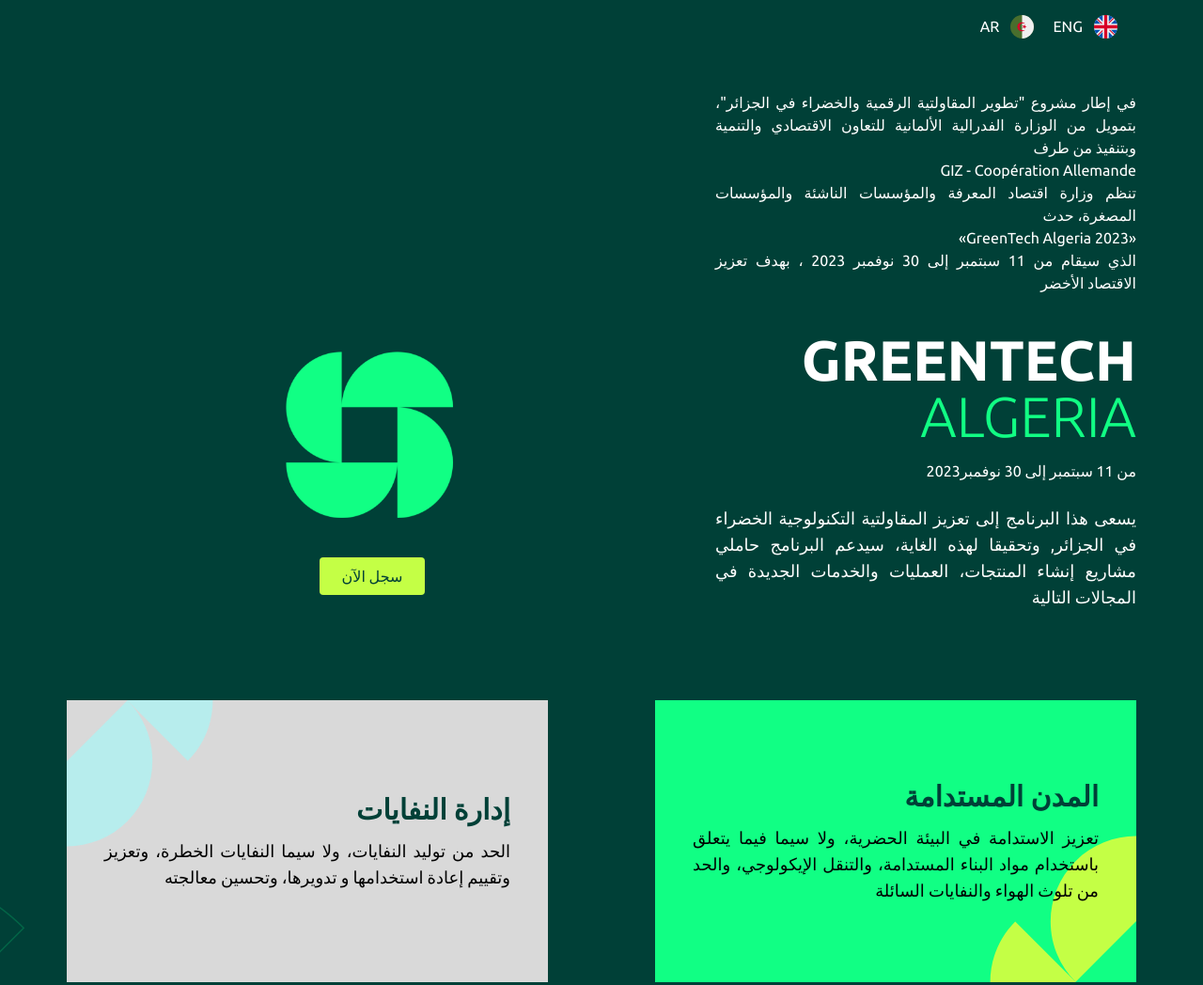
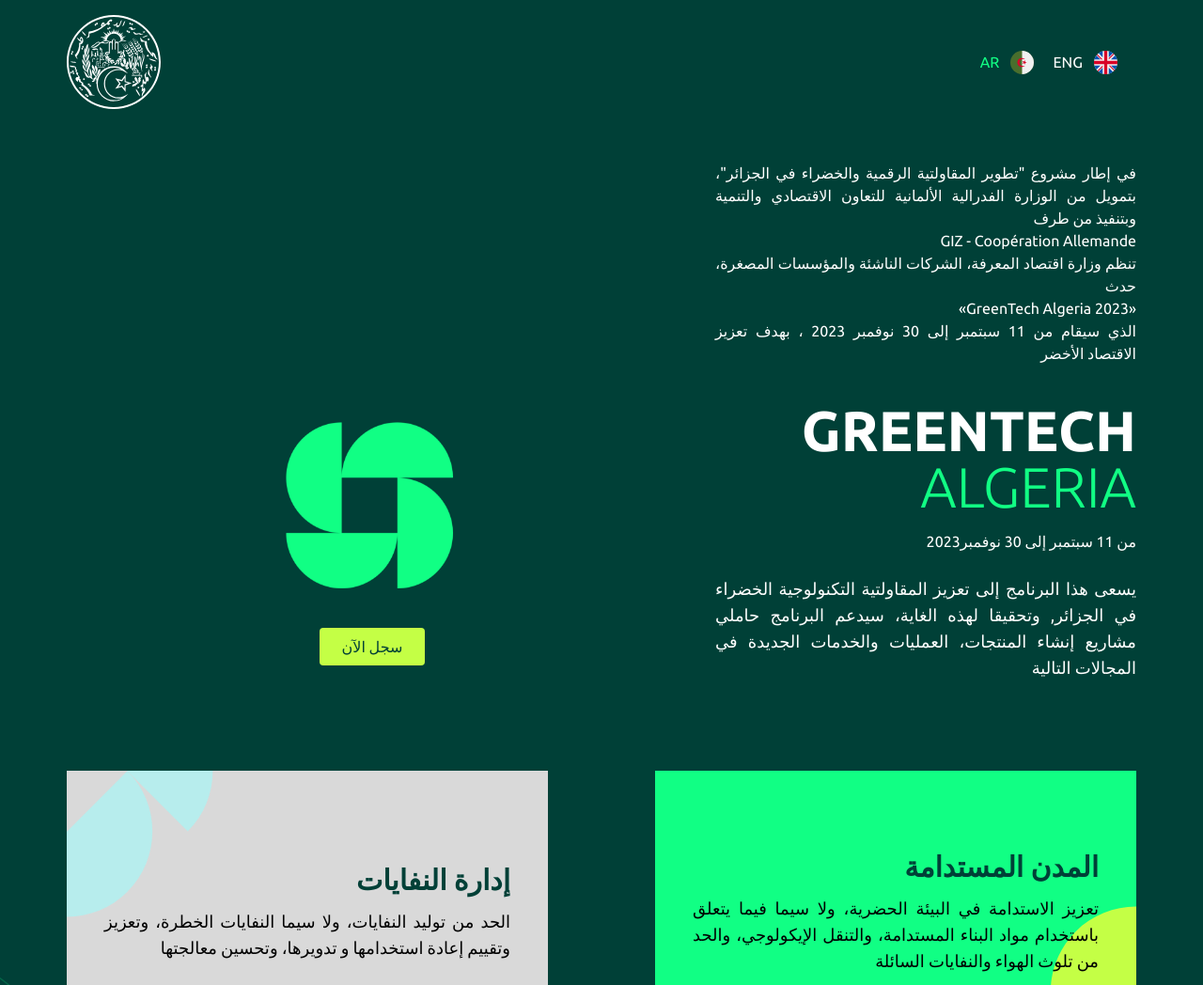
Before and after one commit to Zakaria-Bli/Greentech-final, a website: page arabe.html in a window 1280 px wide. Shown: the top 1048 px of the page at 94% size. Drawn offline with Linux system fonts and the light colour scheme.

Commit message:
Adding Start-up Logo, fixing arabic text

```diff
--- a/arabe.html
+++ b/arabe.html
@@ -8,10 +8,16 @@
     <title>GreenTech</title>
   </head>
   <body>
-    <header class="container py-4 flex flex-row-reverse">
+    <header class="container py-4 flex justify-between">
+      <div>
+        <img
+          src="./assets/start-up_Logo.svg"
+          alt="Ministry of Startup's Logo"
+        />
+      </div>
       <ul class="text-white flex justify-center items-center">
         <li class="mr-5">
-          <a href="#" class="flex"
+          <a href="#" class="flex active"
             ><span class="mr-3">AR</span>
             <svg
               id="Layer_1"
@@ -76,16 +82,16 @@
       <h3
         class="arabic-text text-white text-base max-w-md text-justify self-end mb-10"
       >
-        في إطار مشروع "تطوير المقاولتية الرقمية والخضراء في الجزائر"، بتمويل من الوزارة الفدرالية الألمانية للتعاون الاقتصادي والتنمية وبتنفيذ من
-        طرف
+        في إطار مشروع "تطوير المقاولتية الرقمية والخضراء في الجزائر"، بتمويل من
+        الوزارة الفدرالية الألمانية للتعاون الاقتصادي والتنمية وبتنفيذ من طرف
         <br />
         GIZ - Coopération Allemande
         <br />
-         تنظم وزارة اقتصاد المعرفة والمؤسسات الناشئة والمؤسسات المصغرة، حدث
+        تنظم وزارة اقتصاد المعرفة، الشركات الناشئة والمؤسسات المصغرة، حدث
         <br />
         «GreenTech Algeria 2023»
         <br />
-         الذي سيقام من 11 سبتمبر إلى 30 نوفمبر 2023   ، بهدف تعزيز الاقتصاد الأخضر
+        الذي سيقام من 11 سبتمبر إلى 30 نوفمبر 2023 ، بهدف تعزيز الاقتصاد الأخضر
       </h3>
       <div
         class="flex flex-row-reverse ph:flex-col ph:justify-center ph:items-center items-center gap-10 ph:mb-20"
@@ -125,7 +131,7 @@
             <h2 class="arabic-text">إدارة النفايات</h2>
             <p class="arabic-text">
               الحد من توليد النفايات، ولا سيما النفايات الخطرة، وتعزيز وتقييم
-              إعادة استخدامها و تدويرها، وتحسين معالجته
+              إعادة استخدامها و تدويرها، وتحسين معالجتها
             </p>
             <svg
               class="absolute top-0 left-0 z-[2]"
@@ -192,7 +198,7 @@
             <h2 class="arabic-text">مصادر الطاقة المتجددة</h2>
             <p class="arabic-text">
               تعزيز إنتاج وتخزين الطاقات المتجددة والوصول إليها وخاصة ما يتعلق
-              بالإنتاج المنفصل للطاقة الشمسية وتحويل الطاقات المتجددة إلى
+              بالإنتاج المحلي للطاقة الشمسية وتحويل الطاقات المتجددة إلى
               هيدروجين أخضر
             </p>
             <svg
--- a/input.css
+++ b/input.css
@@ -28,6 +28,14 @@
     @apply px-4 mx-[auto] md:w-[750px] lg:w-[970px] desktop:w-[1170px];
   }
   /* End global rules */
+
+  header ul li a.active {
+    @apply text-Color-Light-Green;
+  }
+
+  header ul li a {
+    @apply cursor-pointer;
+  }
 
   .categories .box-container {
     @apply flex justify-between items-center gap-16 mb-16 tab:flex-col;
```
Also changed, not shown: index.html (+14 -3 lines), assets/start-up_Logo.svg (added), css/main.css.
